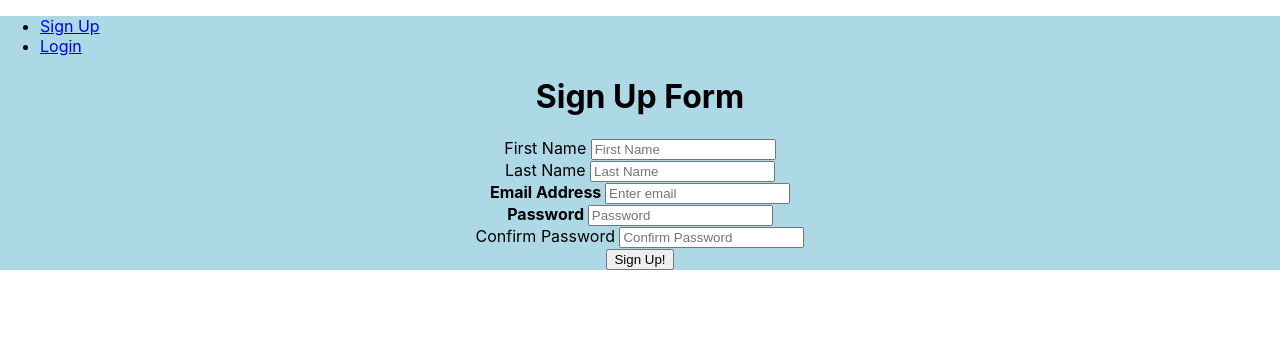
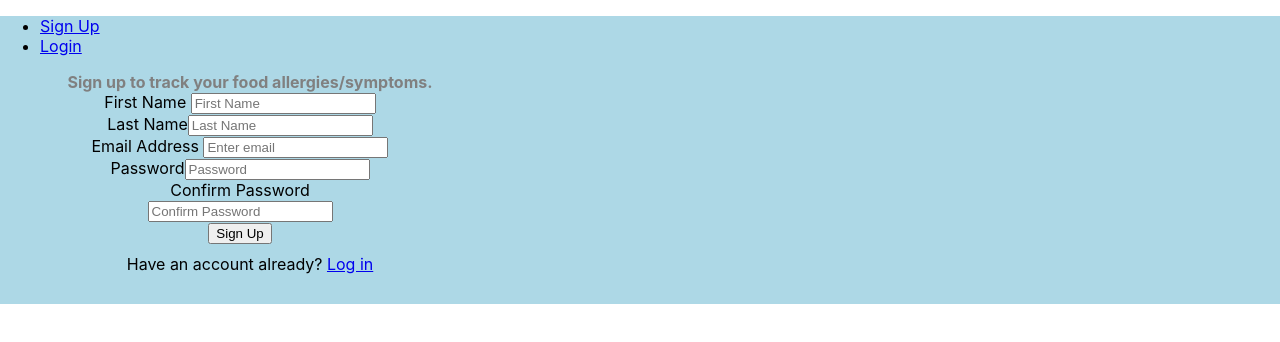
Before and after one commit to gbcoding/react.log, a React (Create React App) app in the folder client/: page /SignUp in a window 1280 px wide. Shown: the top 342 px of the page. Built offline with nearby package versions, Linux system fonts and the light colour scheme.

Commit message:
prints values in an alert for testing

```diff
--- a/client/src/components/sign_up/SignUp.js
+++ b/client/src/components/sign_up/SignUp.js
@@ -1,5 +1,6 @@
 import React, { Component } from "react";
-import { Button, Form, Col, Row} from "react-bootstrap";
+import { Button, Form, Row, Card} from "react-bootstrap";
+import { Link } from "react-router-dom";
 import "./SignUp.css";
 
 export default class SignUpPage extends Component{
@@ -10,8 +11,12 @@ export default class SignUpPage extends Component{
         email: "",
         password: "",
         confirmPassword: "",
-        newUser: null
+        FirstName: null,
+        LastName: null
     };
+
+    this.handleChange = this.handleChange.bind(this);
+    this.handleSubmit = this.handleSubmit.bind(this);
 }
 
 handleChange = event => {
@@ -23,59 +28,58 @@ handleChange = event => {
 handleSubmit = async event => {
     event.preventDefault();
     this.setState({ isLoading: true });
-    this.setState({ newUser: "test"});
     this.setState({ isLoading: false});
+    alert(
+        "First Name: " + this.state.FirstName + "\nLast Name: " + this.state.LastName +
+        "\nEmail: " + this.state.email + "\nPassword: " + this.state.password + "\nConfirmed Password: " + this.state.confirmPassword
+    );
 }
 
 render() {
     return (
         <div className="FormStyle">
-            <h1 style={{textAlign: "center"}}>Sign Up Form</h1>
-
             <Form onSubmit={this.handleSubmit}>
 
+                <Card style={{ width: "500px"}}>
+                    <Card.Title style={{ fontWeight: "bold", color: "gray", marginTop: "10px"}}>Sign up to track your food allergies/symptoms.</Card.Title>
 
+                    <Card.Body style={{ width: "320px", marginLeft: "80px"}}>
                         <Form.Group as={Row} controlId="FirstName" bsSiz="large">
-                <Form.Label>First Name </Form.Label>
-                <Form.Control placeholder="First Name" />
+                            <Form.Label column-sm={2}>First Name </Form.Label>
+                            <Form.Control placeholder="First Name" onChange={this.handleChange}/>
                         </Form.Group>
 
-            <Form.Group controlId="LastName" bsSize="large">
-                <Form.Label>Last Name </Form.Label>
-                <Form.Control placeholder="Last Name" />
+                        <Form.Group as={Row} controlId="LastName" bsSize="large">
+                            <Form.Label>Last Name</Form.Label>
+                            <Form.Control placeholder="Last Name" onChange={this.handleChange} />
                         </Form.Group>
 
-            <Form.Group controlId="email" bsSize="large">
-                <Form.Label style={{ fontWeight: "bold"}}>Email Address </Form.Label>
-                <Form.Control type="email" placeholder="Enter email" value={this.state.email} onChange={this.handleChange}/>
+                        <Form.Group as={Row} controlId="email" bsSize="large">
+                            <Form.Label>Email Address </Form.Label>
+                            <Form.Control type="email" placeholder="Enter email" onChange={this.handleChange}/>
                         </Form.Group>
 
-            <Form.Group controlId="password" bsSize="large">
-                <Form.Label style={{ fontWeight: "bold"}}>Password </Form.Label>
-                <Form.Control
-                    placeholder="Password"
-                    value={this.state.password}
-                    onChange={this.handleChange}
-                    type="password"
-                />
+                        <Form.Group as={Row} controlId="password" bsSize="large">
+                            <Form.Label>Password</Form.Label>
+                            <Form.Control placeholder="Password" onChange={this.handleChange} type="password"/>
                         </Form.Group>
 
-            <Form.Group controlId="confirmPassword" bsSize="large">
+                        <Form.Group as={Row} controlId="confirmPassword" bsSize="large">
                             <Form.Label>Confirm Password </Form.Label>
-                <Form.Control
-                    placeholder="Confirm Password"
-                    value={this.state.confirmPassword}
-                    onChange={this.handleChange}
-                    type="password"
-                />
+                            <Form.Control placeholder="Confirm Password" value={this.state.confirmPassword} onChange={this.handleChange} type="password"/>
                         </Form.Group>
 
-            <Button
-                variant="primary"
-                bsSize="large"
-                type="submit"
-            >Sign Up!</Button>
+                        <Button variant="primary" bsSize="large" type="submit">Sign Up</Button>
+                    </Card.Body>
+                </Card>
             </Form>
+            <div className="loginCard">
+                <Card style={{ width: "500px", height: "50px"}}>
+                    <Card.Text style={{ marginTop: "10px"}}>
+                        Have an account already? <Link to='/'>Log in</Link>
+                    </Card.Text>
+                </Card>
+            </div>
         </div>
     );
 }
```
Lines whose indentation alone changed are shown as unchanged.
